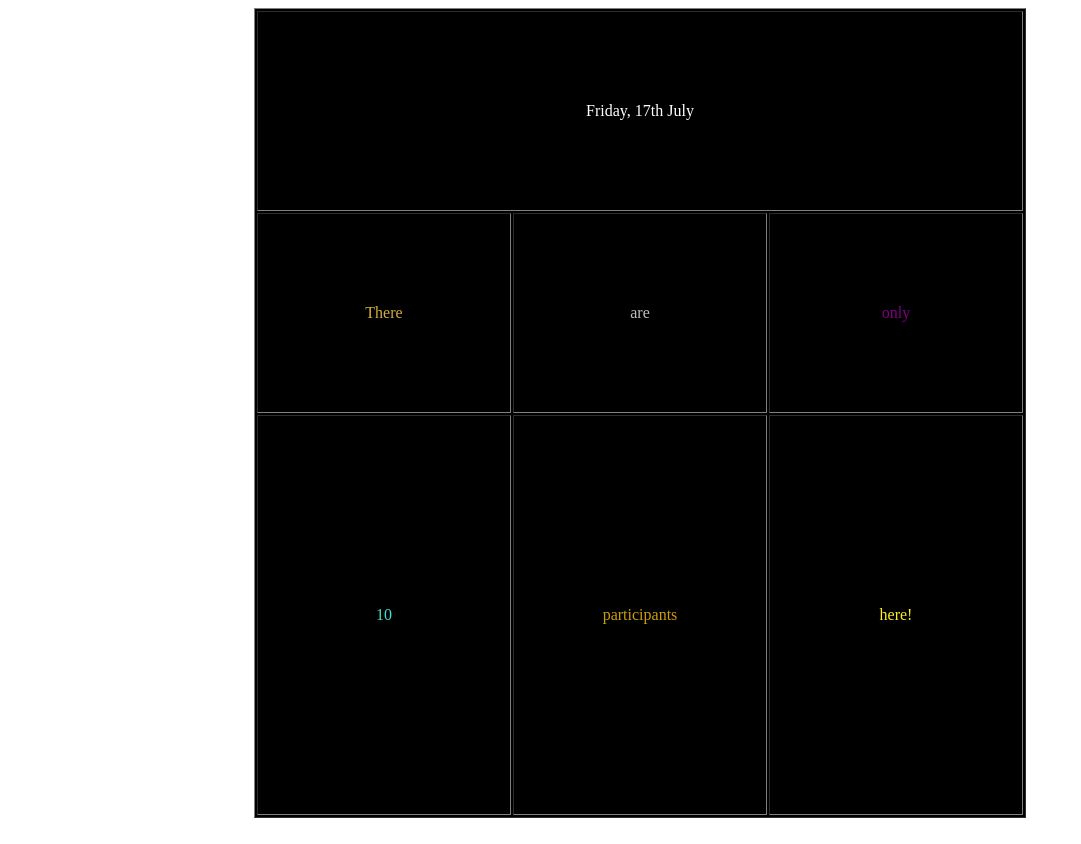
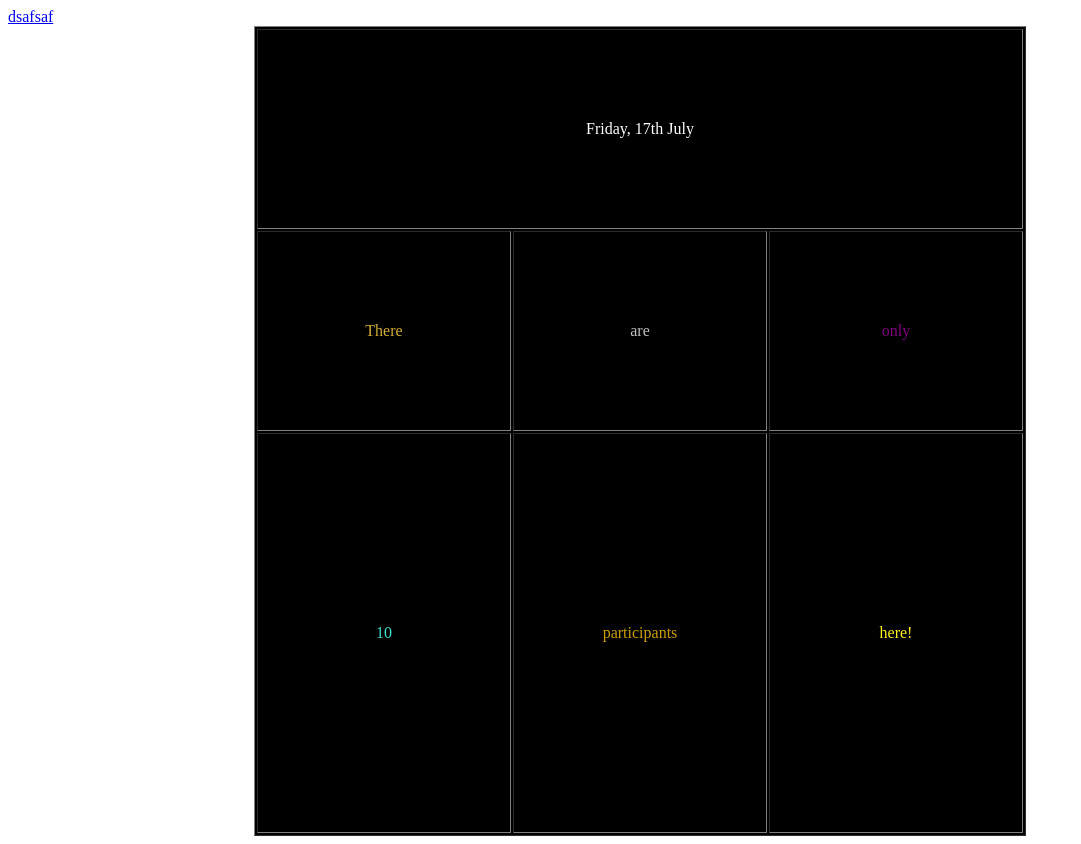
Before and after one commit to priyatickytechies/priyatickytechies.github.io, a plain HTML site: page index.html in a window 1280 px wide. Shown: the whole page, without its empty margins (0-1081 px from the left). Drawn offline with Linux system fonts and the light colour scheme.

Commit message:
Update index.html
hyperlink to demo2 added

```diff
--- a/index.html
+++ b/index.html
@@ -5,6 +5,7 @@
 
 
 <body>
+    <a href="demo2.html" >dsafsaf</a>
 <table border= "1" style="background-color: #000000; margin-right: auto; margin-left: auto">
 
 <tr width="250" height="200" style="text-align:center">
```
